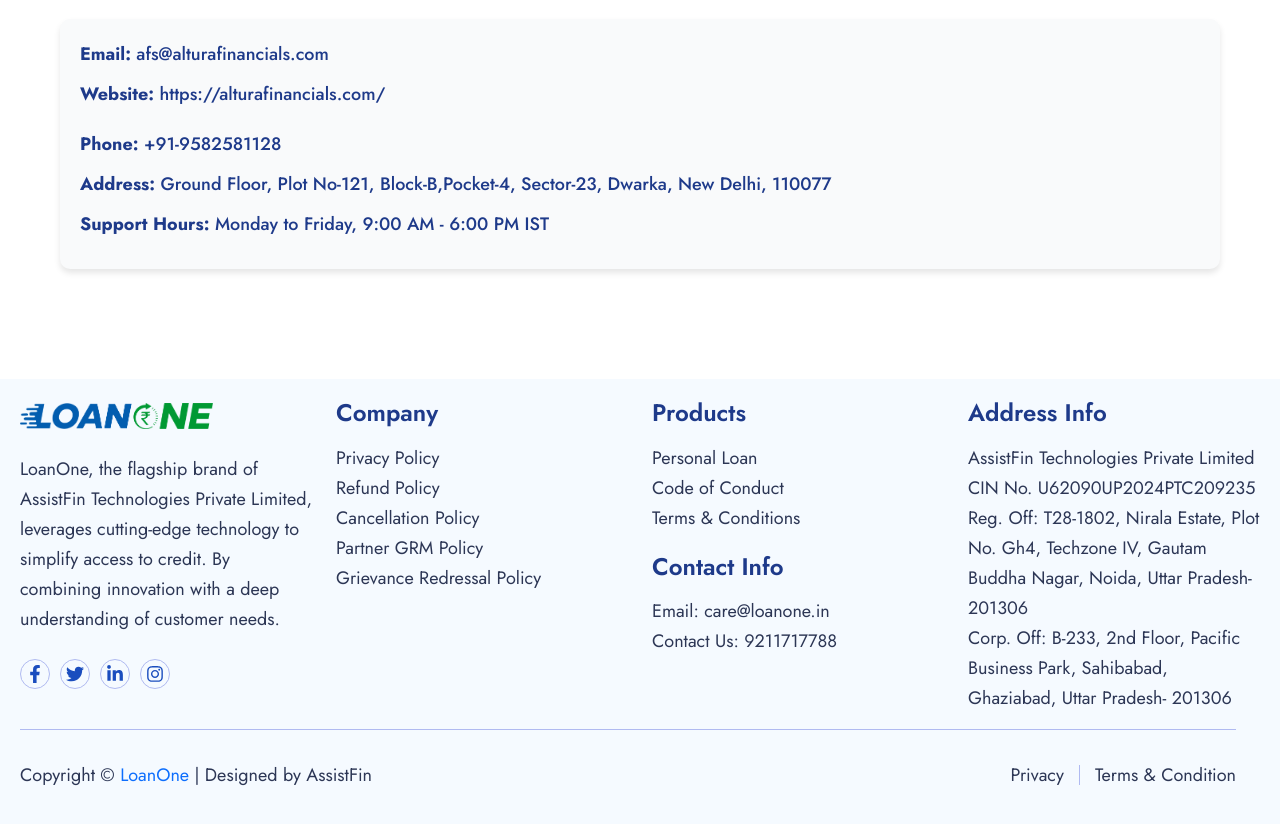
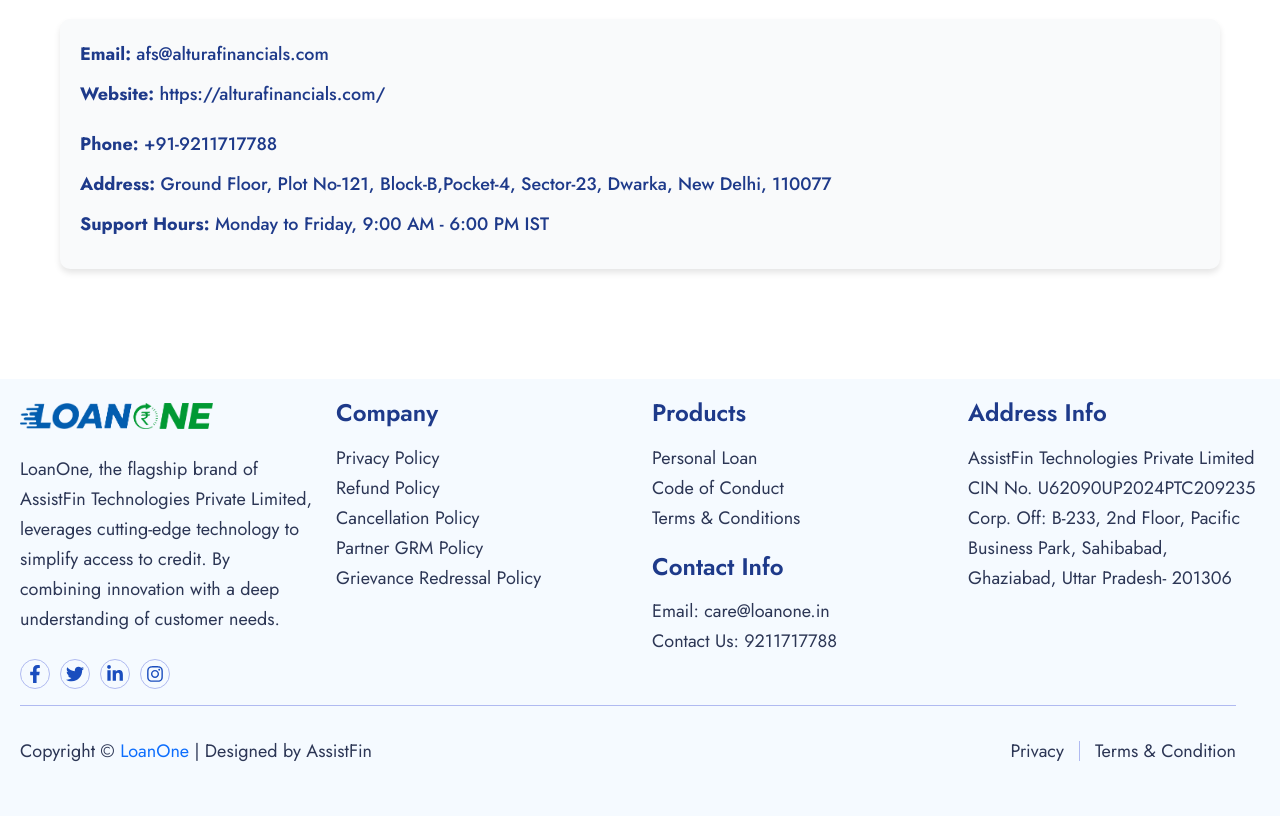
Before and after one commit to AssistFin/Stagingloan1next, a Next.js app: page /altura in a window 1280 px wide. Shown: the part 1160-1984 px from the top of the page. Built offline with nearby package versions, Linux system fonts and the light colour scheme.

Commit message:
minor content canges on site

```diff
--- a/components/footer/Footer.jsx
+++ b/components/footer/Footer.jsx
@@ -75,7 +75,6 @@ const Footer = () => {
         <li>
           <p>AssistFin Technologies Private Limited</p>
           <p>CIN No. U62090UP2024PTC209235</p>
-          <p>Reg. Off: T28-1802, Nirala Estate, Plot No. Gh4, Techzone IV, Gautam Buddha Nagar, Noida, Uttar Pradesh-201306</p>
           <p>Corp. Off: B-233, 2nd Floor, Pacific Business Park, Sahibabad, Ghaziabad, Uttar Pradesh- 201306</p>
         </li>
       </ul>
--- a/pages/altura.jsx
+++ b/pages/altura.jsx
@@ -187,7 +187,7 @@ const AlturaFinancePage = () => {
         <ContactInfo>
           <p><strong>Email:</strong> afs@alturafinancials.com</p>
           <p><strong>Website:</strong> <a href="https://alturafinancials.com/" target="_blank" rel="noopener noreferrer" style={{}}>https://alturafinancials.com/</a></p>
-          <p><strong>Phone:</strong> +91-9582581128</p>
+          <p><strong>Phone:</strong> +91-9211717788</p>
           <p><strong>Address:</strong> Ground Floor, Plot No-121, Block-B,Pocket-4, Sector-23, Dwarka, New Delhi, 110077</p>
           <p><strong>Support Hours:</strong> Monday to Friday, 9:00 AM - 6:00 PM IST</p>
         </ContactInfo>
--- a/pages/proofofaddress.js
+++ b/pages/proofofaddress.js
@@ -66,11 +66,11 @@ export default function ProofOfAddress({ startLoading, stopLoading }) {
       return;
     }
 
-    if (parseInt(monthlyIncomeNumber, 10) < 25000) {
+    if (parseInt(monthlyIncomeNumber, 10) < 27500) {
       setAlertData({
         type: "error",
         title: "Not Eligible",
-        message: "Minimum monthly income should be ₹25,000."
+        message: "Minimum monthly income should be ₹27,500."
       });
       return;
     }
```
